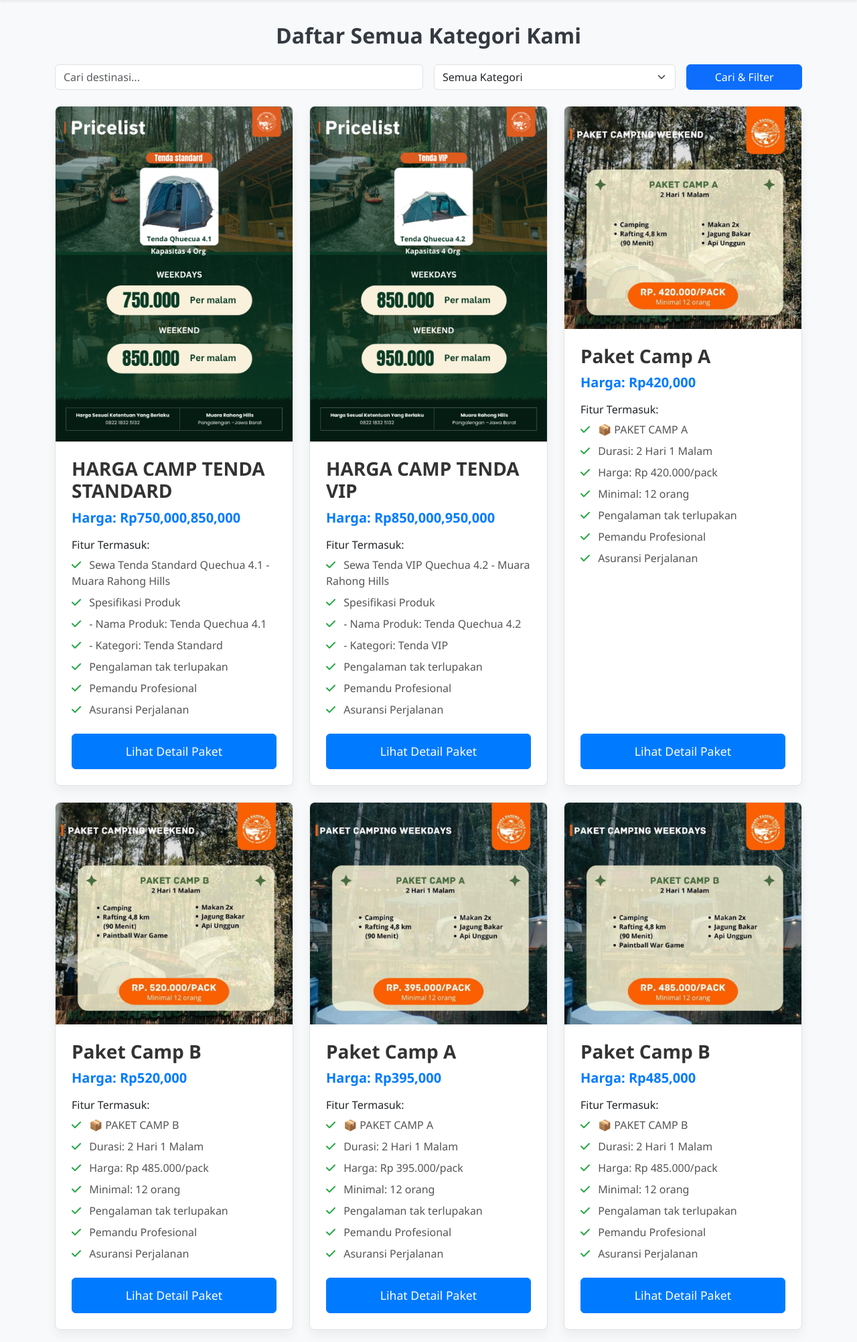
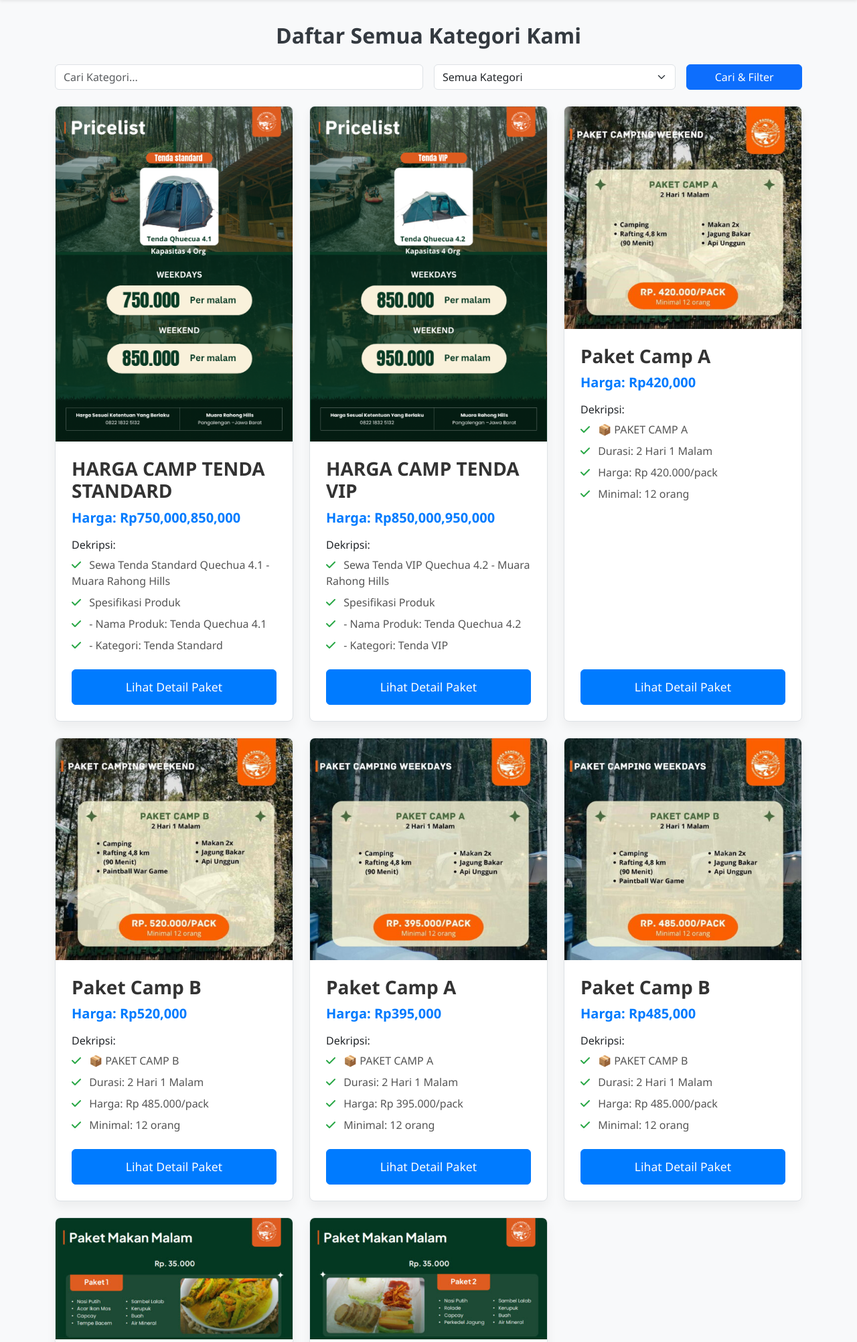
Before and after one commit to ArdhiJM/pw2025_tubes_243040002, a PHP site: page /kategori.php in a window 1280 px wide. Shown: the part 62-2065 px from the top of the page at 67% size. Run offline with PHP 8.4, Linux system fonts and the light colour scheme; data comes from the database, SQL or seed files in the repository; some libraries are stand-ins or nearby versions.

Commit message:
repair again ke 3

```diff
--- a/index.php
+++ b/index.php
@@ -5,7 +5,7 @@
     }
     require "koneksi.php";
 
-    $queryProduk = mysqli_query($con, "SELECT a.*, b.nama AS nama_kategori FROM produk a JOIN kategori b ON a.kategori_id = b.id ORDER BY b.nama ASC, a.id DESC LIMIT 5");
+    $queryProduk = mysqli_query($con, "SELECT a.*, b.nama AS nama_kategori FROM produk a JOIN kategori b ON a.kategori_id = b.id ORDER BY b.nama ASC, a.id DESC LIMIT 6");
     $dataProduk = [];
     while($produk = mysqli_fetch_array($queryProduk)) {
         $dataProduk[] = $produk;
--- a/kategori.php
+++ b/kategori.php
@@ -116,7 +116,7 @@
         <form action="" method="get" class="mb-4">
             <div class="row g-3">
                 <div class="col-md-6">
-                    <input type="text" name="keyword" class="form-control" placeholder="Cari destinasi..." value="<?php echo htmlspecialchars($nama_produk_cari); ?>">
+                    <input type="text" name="keyword" class="form-control" placeholder="Cari Kategori..." value="<?php echo htmlspecialchars($nama_produk_cari); ?>">
                 </div>
                 <div class="col-md-4">
                     <select name="kategori" class="form-select">
@@ -151,7 +151,7 @@
                                 <p class="package-price">Harga: Rp<?php echo number_format($produk['harga']); ?></p>
 
                                 <div class="package-features">
-                                    <h6>Fitur Termasuk:</h6>
+                                    <h6>Dekripsi:</h6>
                                     <ul>
                                         <?php
                                             // Memecah detail menjadi baris dan menampilkan hingga 3-4 fitur pertama
@@ -169,9 +169,9 @@
                                                 echo '<li><i class="fas fa-check"></i> ' . htmlspecialchars(substr(strip_tags($produk['detail']), 0, 80)) . (strlen(strip_tags($produk['detail'])) > 80 ? '...' : '') . '</li>';
                                             }
                                         ?>
-                                        <li><i class="fas fa-check"></i> Pengalaman tak terlupakan</li>
+                                        <!-- <li><i class="fas fa-check"></i> Pengalaman tak terlupakan</li>
                                         <li><i class="fas fa-check"></i> Pemandu Profesional</li>
-                                        <li><i class="fas fa-check"></i> Asuransi Perjalanan</li>
+                                        <li><i class="fas fa-check"></i> Asuransi Perjalanan</li> -->
                                     </ul>
                                 </div>
                                 <a href="kategori-detail.php?p=<?php echo htmlspecialchars($produk['id']); ?>" class="btn btn-primary mt-auto">Lihat Detail Paket</a>
```
Also changed, not shown: image/UApRqVQEI9DEU6B73Z2m.jpg (added).
